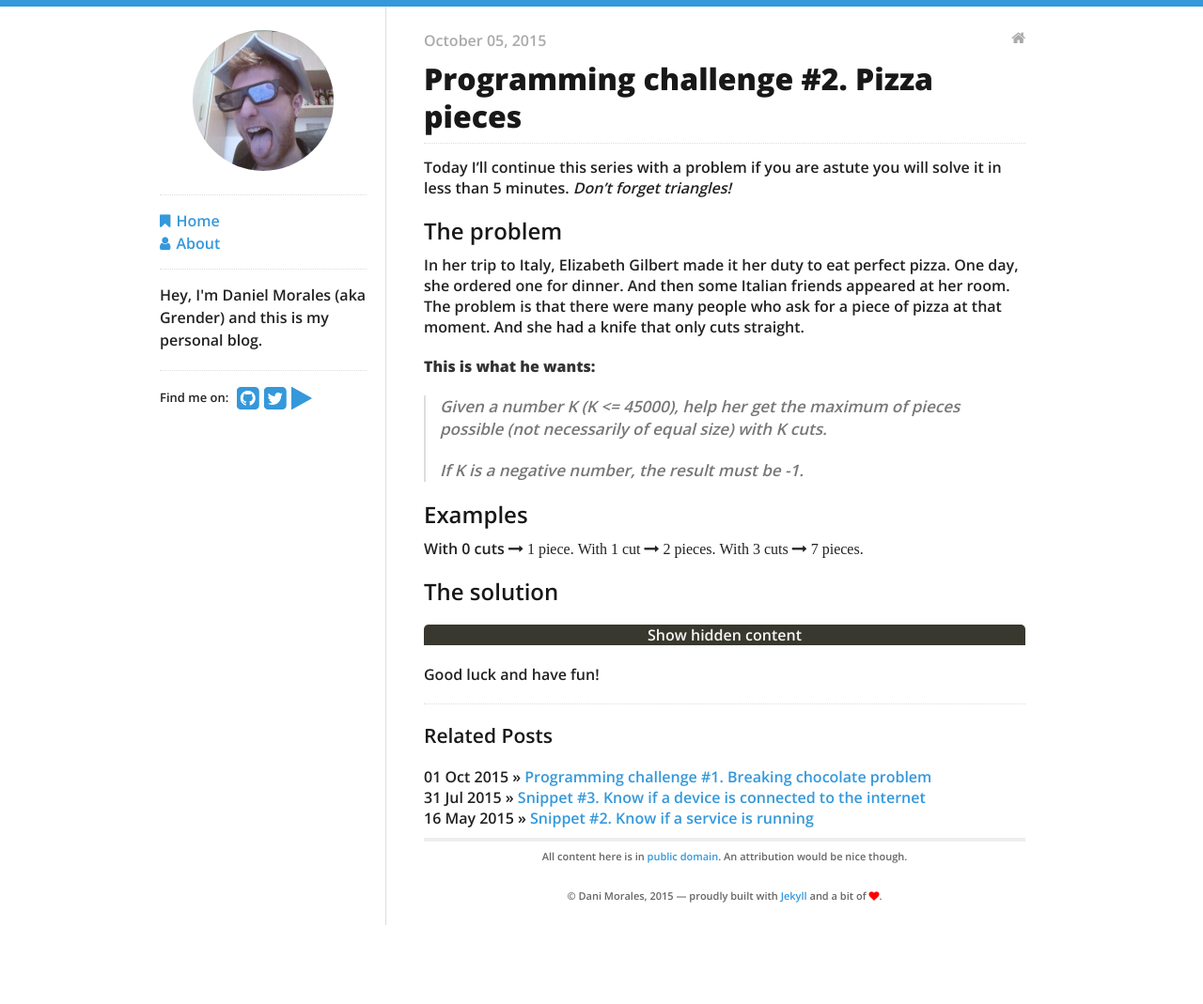
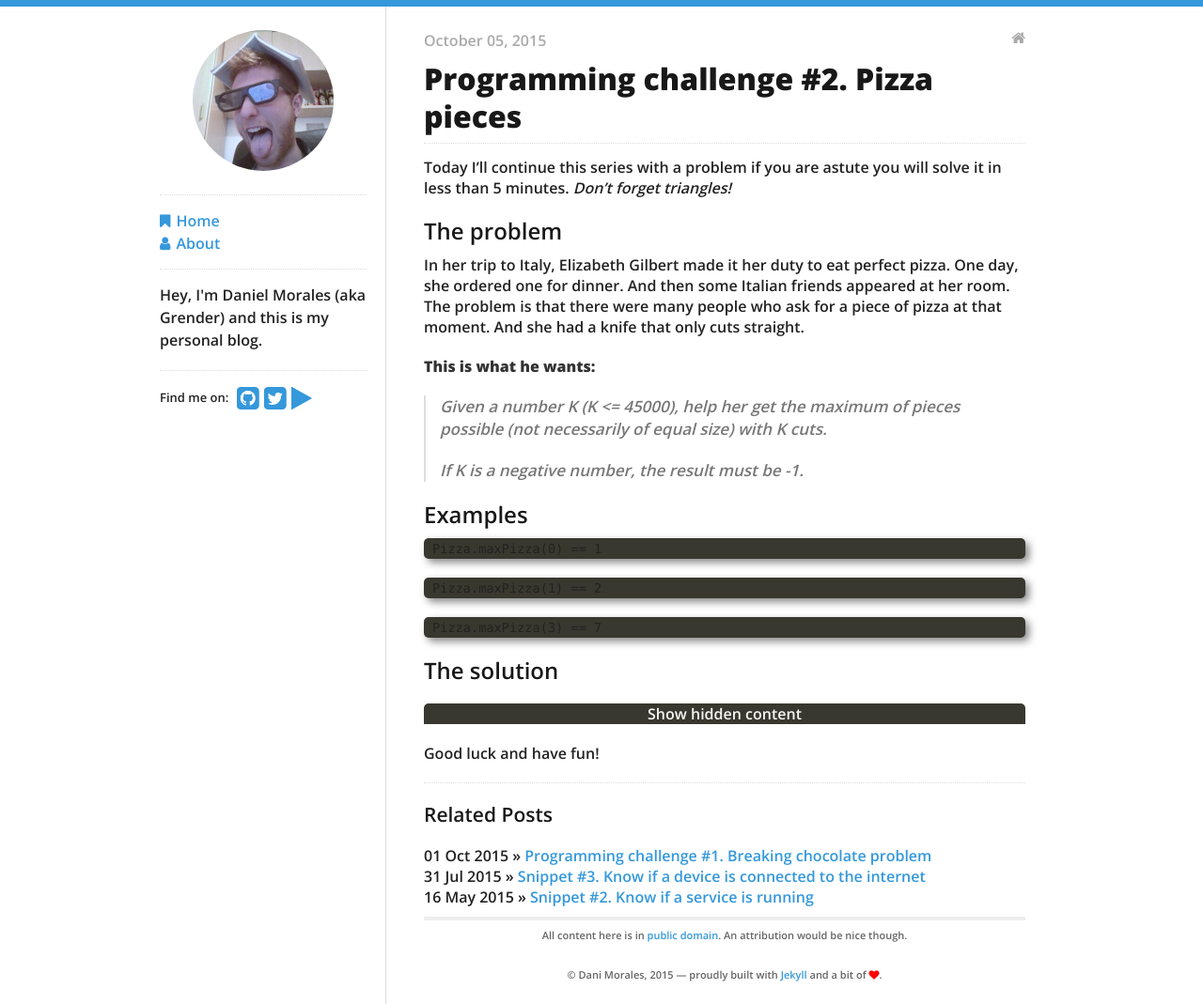
Before and after one commit to GrenderG/grenderg.github.io, a Jekyll site: the page built from _posts/2015-10-05-programming_challenge_2_pizza_pieces.md, in a window 1280 px wide. Shown: the whole page at 94% size. Built offline with Jekyll 4.4.1, drawn with Linux system fonts in a browser that asks for light colours; nearby versions of some CDN libraries; before the commit the page ends 985 px from its top, so only the background shows below that.

Commit message:
Programming challenge 2

```diff
--- a/_posts/2015-10-05-programming_challenge_2_pizza_pieces.md
+++ b/_posts/2015-10-05-programming_challenge_2_pizza_pieces.md
@@ -22,9 +22,15 @@ In her trip to Italy, Elizabeth Gilbert made it her duty to eat perfect pizza. O
 > If K is a negative number, the result must be -1.
 
 ##Examples
-With 0 cuts <i class="fa fa-long-arrow-right"> 1 piece.
-With 1 cut <i class="fa fa-long-arrow-right"> 2 pieces.
-With 3 cuts <i class="fa fa-long-arrow-right"> 7 pieces.
+{% highlight java %}
+Pizza.maxPizza(0) == 1
+{% endhighlight %}
+{% highlight java %}
+Pizza.maxPizza(1) == 2
+{% endhighlight %}
+{% highlight java %}
+Pizza.maxPizza(3) == 7
+{% endhighlight %}
 
 ##The solution
 [spoiler]
```
